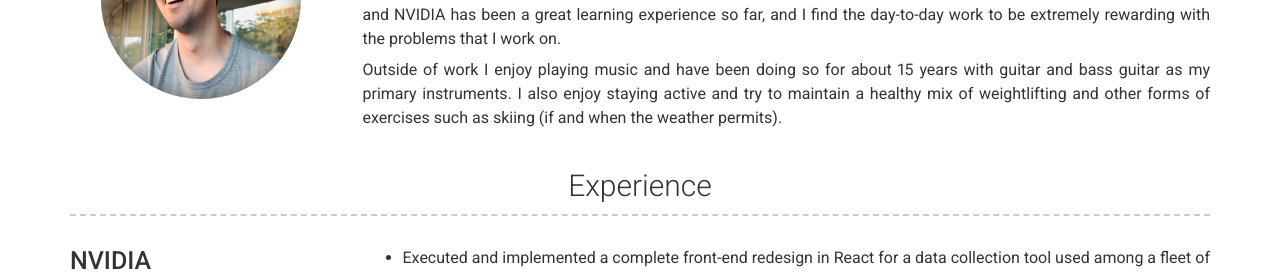
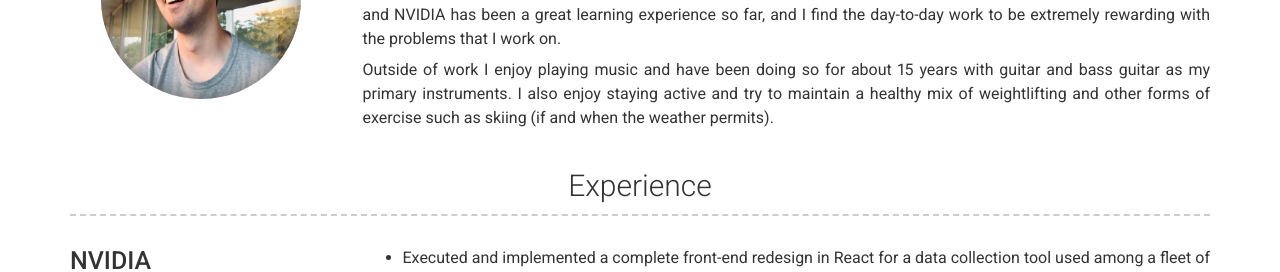
Before and after one commit to benjamincarney/benjamincarney.github.io, a Jekyll site: the page built from index.md, in a window 1280 px wide and 900 px high. Shown: the part 403-675 px from the top of the window. Built offline with Jekyll 4.4.1, drawn with Linux system fonts in a browser that asks for light colours; nearby versions of some CDN libraries.

Commit message:
Update _config.yml

```diff
--- a/_config.yml
+++ b/_config.yml
@@ -58,7 +58,7 @@ about_content: | # this will include new lines to allow paragraphs
   experience so far, and I find the day-to-day work to be extremely rewarding with the problems that I work on.
 
   Outside of work I enjoy playing music and have been doing so for about 15 years with guitar and bass guitar as my primary instruments.
-  I also enjoy staying active and try to maintain a healthy mix of weightlifting and other forms of exercises such as skiing
+  I also enjoy staying active and try to maintain a healthy mix of weightlifting and other forms of exercise such as skiing
   (if and when the weather permits).
 
 content:
```
